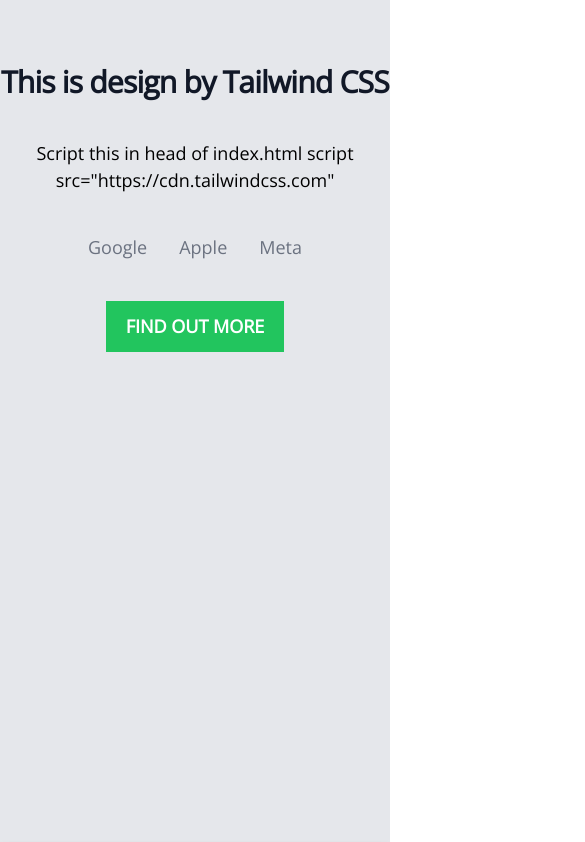
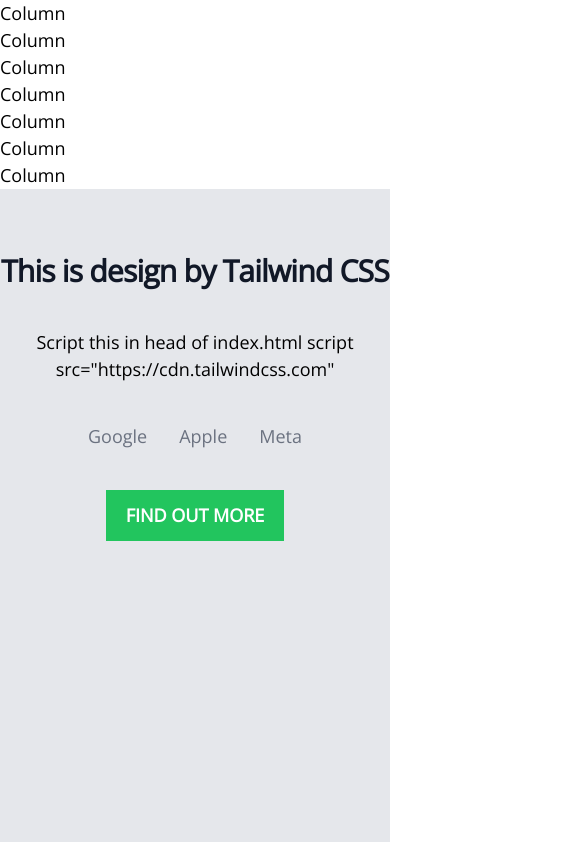
Before and after one commit to ivicakartelo/thunk3, a React (Create React App) app: page / in a window 390 px wide. Shown: the top 842 px of the page, 585 px wide, since content can reach past the window. Built offline with nearby package versions, Linux system fonts and the light colour scheme; no server answers.

Commit message:
template/CardTailwindResponsive.js

```diff
--- a/src/App.js
+++ b/src/App.js
@@ -8,12 +8,13 @@ import CardCSSGrid from './template/CardCSSGrid'
 import CardCSSFlex from './template/CardCSSFlex'
 import CardCSSFlexOverlap from './template/CardCSSFlexOverlap'
 import CardTailwind from './template/CardTailwind'
+import CardTailwindResponsive from './template/CardTailwindResponsive'
 
 function App() {
     return (
         <>
+        <CardTailwindResponsive />
         <CardTailwind />
-        <CardCSSFlexOverlap />
         <ButtonAppBar />
         <div className='container'>
             <div className='distance'>
--- /dev/null
+++ b/src/template/CardTailwindResponsive.js
@@ -0,0 +1,15 @@
+import * as React from 'react';
+
+export default function CardTailwindResponsive() {
+  return (
+<div className="grid sm:grid-cols-2 md:grid-cols-3">
+  <p>Column</p>
+  <p>Column</p>
+  <p>Column</p>
+  <p>Column</p>
+  <p>Column</p>
+  <p>Column</p>
+  <p>Column</p>
+</div>
+)
+}
```
